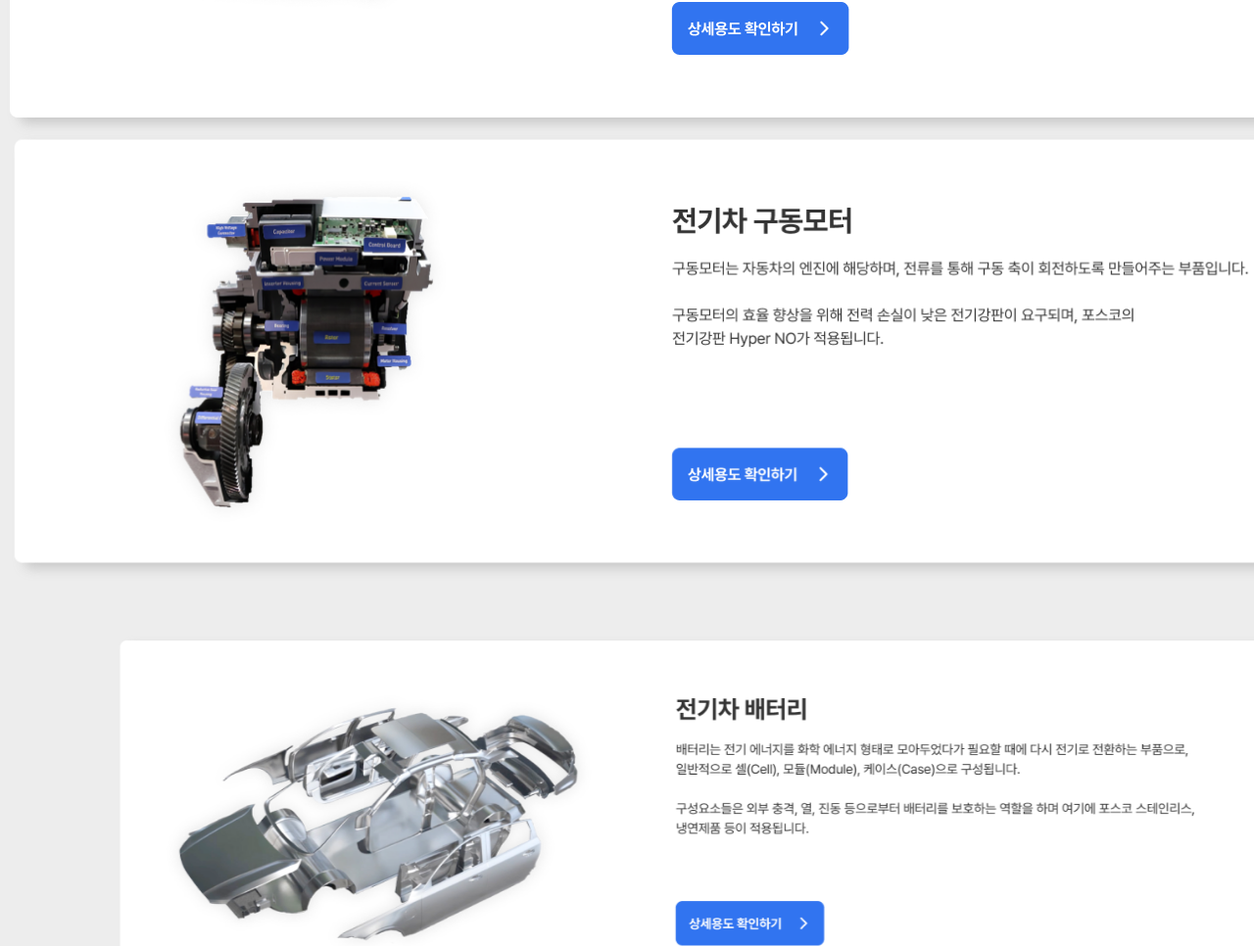
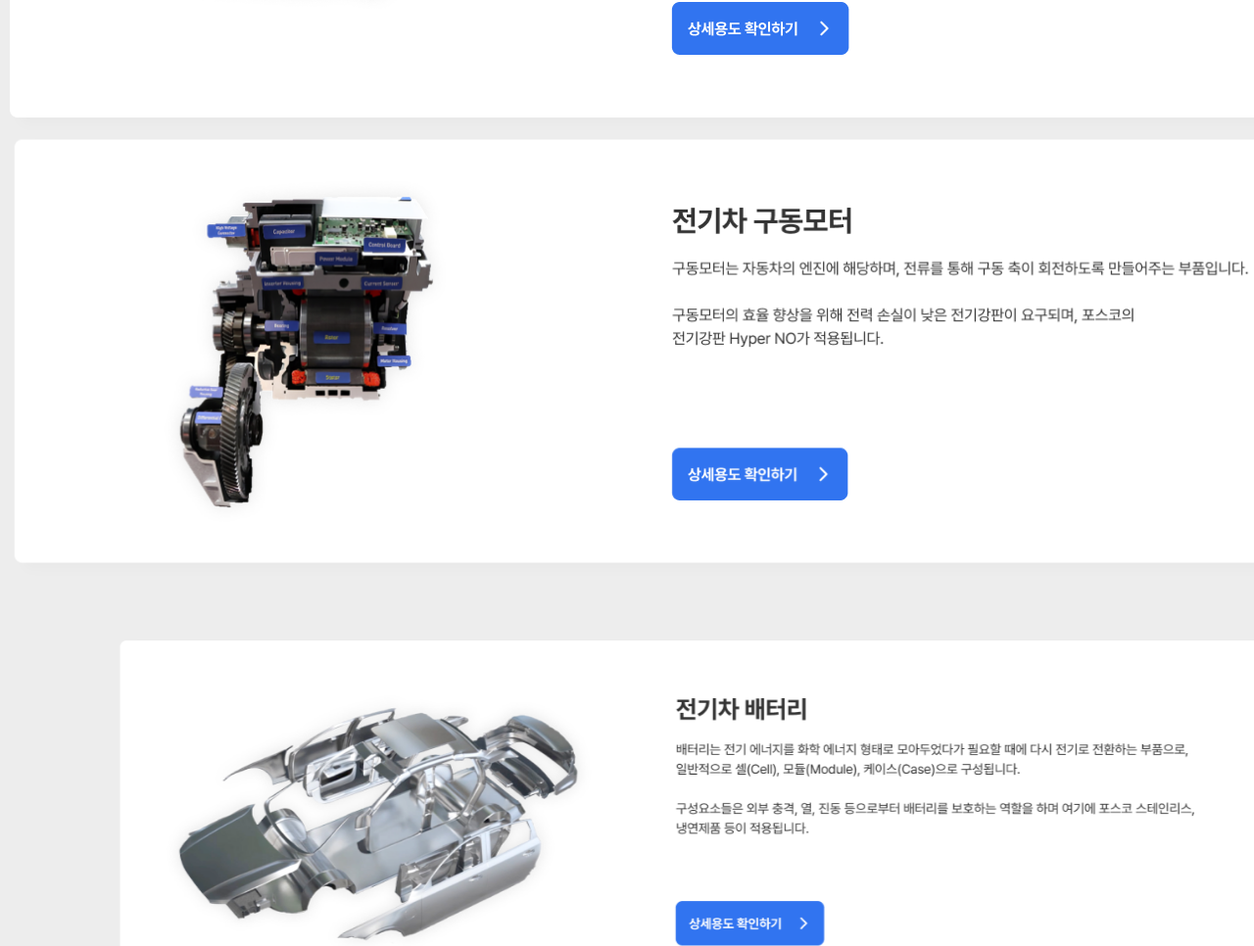
Before and after one commit to jun5640/Test, a plain HTML site: page index.html in a window 1280 px wide. Shown: the part 2342-3308 px from the top of the page at 98% size. Drawn offline with Linux system fonts and the light colour scheme.

Commit message:
Add files via upload

```diff
--- a/css/common.css
+++ b/css/common.css
@@ -150,7 +150,7 @@ img{
 
 .detail{
     vertical-align: top !important;
-    filter: drop-shadow(10px 6px 6px #c3c3c3dc);
+    filter: drop-shadow(10px 6px 6px #00000005);
     margin: 10px !important;
     /* visibility: hidden; */
 }
```
